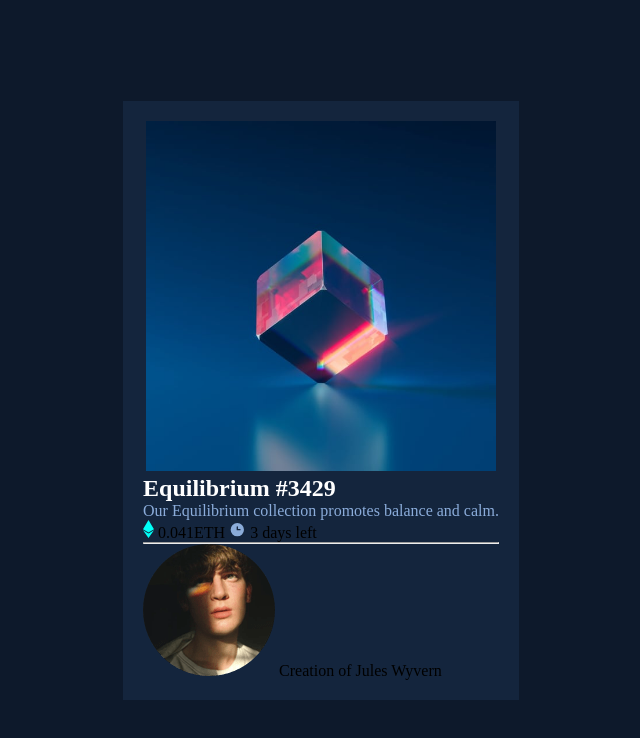
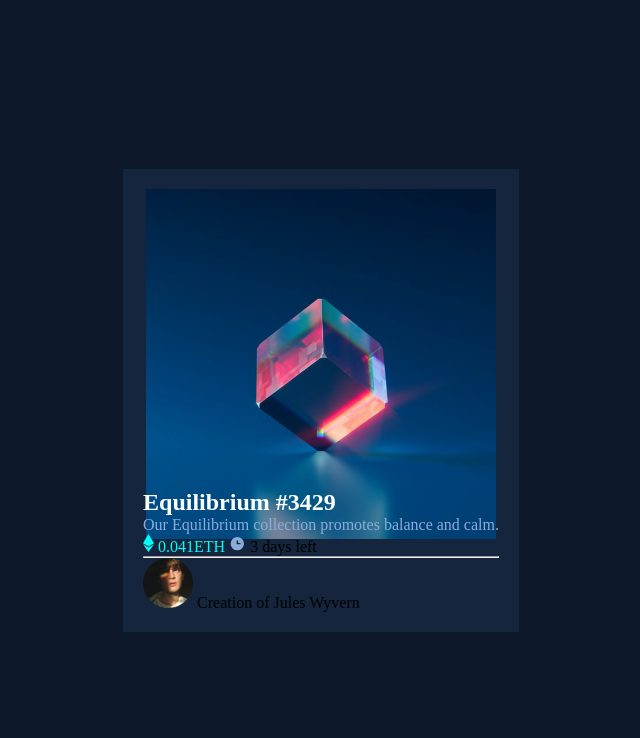
Before and after one commit to Oyetadetaiwo44/NFT-Project, a plain HTML site: page index.html in a window 1280 px wide. Shown: the whole page, without its empty margins (319-959 px from the left). Drawn offline with Linux system fonts and the light colour scheme.

Commit message:
working on the etherium icon

```diff
--- a/index.html
+++ b/index.html
@@ -19,16 +19,16 @@
             <p>Our Equilibrium collection promotes balance and calm.</p>
         </div>
         <div>
-            <SPan>
-            <img src="icon-ethereum.svg" alt=""> 0.041ETH
-            <img src="icon-clock.svg" alt=""> 3 days left
-        </SPan>
+
+            <img src="icon-ethereum.svg" alt=""> <span class="eth">0.041ETH</span>
+            <img src="icon-clock.svg" alt=""> <span class="days">3 days left</span>
+
         </div>
 
         <hr>
         <div>
             <span>
-            <img src="image-avatar.png" alt="">
+            <img src="image-avatar.png" alt="" class="avatar">
            <span>Creation of</span> <span>Jules Wyvern</span>
         </span>
         </div>
--- a/style.css
+++ b/style.css
@@ -1,10 +1,10 @@
-*{
+* {
   padding: 0;
   margin: 0;
   box-sizing: border-box;
 }
 
-body{
+body {
   background-color: hsl(217, 54%, 11%);
   height: 100vh;
   display: flex;
@@ -13,30 +13,37 @@ body{
   align-items: center;
 }
 
-.container{
+.container {
   background-color: hsl(216, 50%, 16%);
   padding: 20px;
   display: flex;
   flex-direction: column;
   justify-content: center;
   align-items: center;
-
 }
 
-.image{
+.image {
   width: 350px;
-/* height: 350px; */
+  height: 300px;
 }
 
-.img{
+.img {
   width: 100%;
   height: auto;
 }
 
-h2{
+h2 {
   color: hsl(0, 0%, 100%);
 }
 
-p{
+p {
   color: hsl(215, 51%, 70%);
 }
+
+.eth {
+  color: hsl(178, 100%, 50%);
+}
+
+.avatar {
+  width: 50px;
+}
```
Lines whose indentation alone changed are shown as unchanged.
